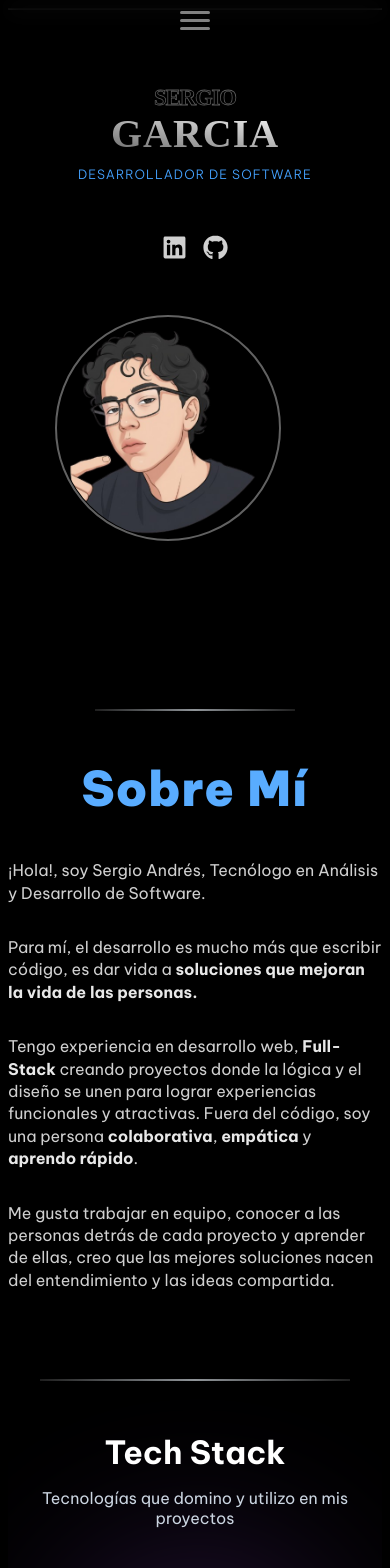
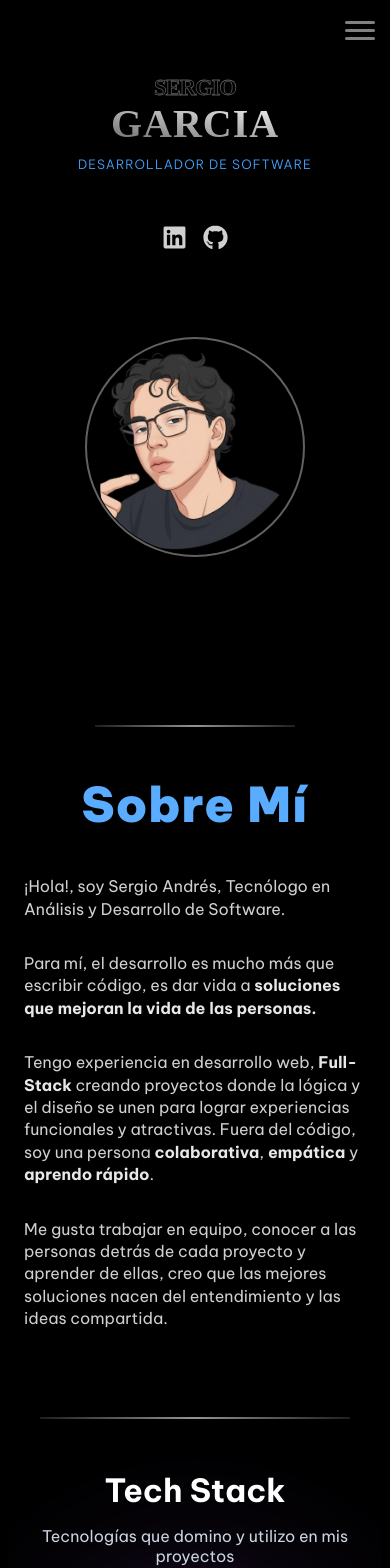
Before and after one commit to SergioAndresG/PORTAFOLIO-DEV, a Vue app in the folder portafolio/: page /#/ in a window 390 px wide. Shown: the top 1568 px of the page. Built offline with nearby package versions, Linux system fonts and the light colour scheme; a web font is replaced by a local one.

Commit message:
style(): Componentes responsive

```diff
--- a/portafolio/src/components/AboutMe.vue
+++ b/portafolio/src/components/AboutMe.vue
@@ -35,14 +35,14 @@
     })
 </script>
 <template>
-    <!-- Línea animada con scroll -->
+
+    <section  class="about-me-container" :class="{ 'visible': aboutMeVisible }">
+          <!-- Línea animada con scroll -->
     <div class="linea-container"  id="about-me">
         <hr class="linea-scroll" :style="{ width: lineWidth + 'px' }">
     </div>
-
     <!-- Sección Sobre Mi -->
     <h2 class="about-me"><span class="enfasis-azul">Sobre Mí</span></h2>
-    <section  class="about-me-container" :class="{ 'visible': aboutMeVisible }">
     <div class="about-content">
         <p>
             ¡Hola!, soy Sergio Andrés, Tecnólogo en Análisis y Desarrollo de Software.
@@ -87,12 +87,8 @@
 }
 /* === SECCIÓN SOBRE MÍ === */
 .about-me-container {
-  max-width: 800px;
-  margin-left: auto;
-  margin-right: auto;
   text-align: left;
   opacity: 0;
-  transform: translateY(50px);
   transition: opacity 1s ease, transform 1s ease;
 }
 
@@ -107,6 +103,8 @@
   font-weight: 900;
   letter-spacing: 1px;
   text-align: center;
+  overflow-wrap: break-word;
+  word-wrap: break-word;
 }
 
 .about-content {
@@ -129,4 +127,11 @@
 .about-content p {
   margin-bottom: 2rem;
 }
+
+@media (max-width: 768px) {
+  .about-me-container{
+    max-width: 100%;
+    padding: 0 1rem;
+  }
+}
 </style>
--- a/portafolio/src/components/Achievements.vue
+++ b/portafolio/src/components/Achievements.vue
@@ -154,12 +154,31 @@ onUnmounted(() => {
 </template>
 
 <style scoped>
-.linea-container{
+/* === RESET Y CONFIG GLOBAL === */
+*,
+*::before,
+*::after {
+  box-sizing: border-box;
+}
+
+/* === SECCIÓN PRINCIPAL === */
+.achievements-section {
+  width: 100%;
+  max-width: 100%;
+  padding: 0 1rem;
+  overflow: hidden;
+}
+
+/* === LÍNEA DIVISORA === */
+.linea-container {
   display: flex;
   justify-content: center;
   padding: 0 2rem;
+  width: 100%;
+  max-width: 100%;
 }
-.linea-scroll{
+
+.linea-scroll {
   height: 2px;
   background: linear-gradient(90deg,
     rgba(154, 154, 154, 0.2) 0%,
@@ -169,29 +188,36 @@ onUnmounted(() => {
   border: none;
   transition: width 0.5s cubic-bezier(0.4, 0, 0.2, 1);
   max-width: 880px;
+  width: 100%;
 }
+
+/* Header */
 .header {
   text-align: center;
   margin-bottom: -2.8rem;
   opacity: 0;
   transform: translateY(-40px);
   transition: all 0.7s ease;
+}
 
-}
 .header.visible {
   opacity: 1;
   transform: translateY(0);
 }
+
 .title {
-  font-size: 3rem;
+  font-size: clamp(2rem, 5vw, 3rem);
   font-weight: 700;
   color: white;
   margin-bottom: 0.5rem;
 }
+
 .subtitle {
-  font-size: 1.25rem;
+  font-size: clamp(1rem, 2.5vw, 1.25rem);
   color: #cbd5e1;
 }
+
+/* === TROPHY CONTAINER === */
 .container-trophy {
   width: 50px;
   display: flex;
@@ -205,29 +231,38 @@ onUnmounted(() => {
   transition: all 1s ease;
   text-align: center;
   top: 0.5rem;
+  overflow: hidden; /* Contener animaciones */
 }
+
 .container__star {
   transition: all .7s ease-in-out;
 }
+
 .first {
   position: absolute;
   top: 20px;
-  left: 50px;
+  left: 0; /* Ajustado para no desbordar */
+  right: 0;
+  margin: 0 auto;
+  width: fit-content;
   transition: all .7s ease-in-out;
 }
+
 .svg-icon {
   position: absolute;
   fill: #e94822;
   z-index: 1;
 }
+
 .star-eight {
   background: #efd510;
   width: 50px;
   height: 50px;
   position: relative;
   text-align: center;
-  animation: rot 3s  infinite;
+  animation: rot 3s infinite;
 }
+
 .star-eight::before {
   content: '';
   position: absolute;
@@ -238,27 +273,31 @@ onUnmounted(() => {
   background: #efd510;
   transform: rotate(135deg);
 }
+
 .container-trophy:hover .container__star {
   transform: rotateX(70deg) translateY(50px);
   box-shadow: 0px 0px 120px -100px #e4e727;
 }
+
 .container-trophy:hover .svg-icon {
   animation: grow 1s linear infinite;
 }
 
-/* Card principal */
+/* === CARD PRINCIPAL === */
 .achievement-card {
   position: relative;
   max-width: 650px;
+  width: 100%;
   margin: 0 auto;
   background: linear-gradient(135deg, rgba(30, 41, 59, 0.8) 0%, rgba(15, 23, 42, 0.9) 100%);
   backdrop-filter: blur(10px);
   border: 2px solid #475569;
   border-radius: 1.5rem;
-  padding: 2.5rem;
+  padding: clamp(1.5rem, 4vw, 2.5rem);
   overflow: hidden;
   transition: all 0.4s ease;
 }
+
 .achievement-card::before {
   content: '';
   position: absolute;
@@ -267,72 +306,79 @@ onUnmounted(() => {
   opacity: 0;
   transition: opacity 0.4s ease;
 }
+
 .achievement-card:hover {
   border-color: #64748b;
   transform: translateY(-8px);
   box-shadow: 0 25px 50px -12px rgba(68, 162, 255, 0.3);
 }
+
 .achievement-card:hover::before {
   opacity: 1;
 }
-/* Header de la card */
+
+/* === HEADER DE LA CARD === */
 .achievement-header {
   display: flex;
   align-items: center;
   gap: 1.5rem;
   margin-bottom: 1.5rem;
+  flex-wrap: wrap;
 }
-@keyframes pulse {
-  0%, 100% { transform: scale(1); }
-  50% { transform: scale(1.1); }
-}
+
 .header-content {
   flex: 1;
+  min-width: 0; /* Importante para text overflow */
 }
+
 .achievement-title {
-  font-size: 2rem;
+  font-size: clamp(1.5rem, 4vw, 2rem);
   font-weight: 700;
   color: white;
   margin-bottom: 0.5rem;
   background: linear-gradient(90deg, #fff, #60a5fa);
   -webkit-background-clip: text;
   -webkit-text-fill-color: transparent;
+  word-wrap: break-word;
 }
+
 .achievement-meta {
   display: flex;
   gap: 0.75rem;
   flex-wrap: wrap;
 }
+
 .meta-tag {
   padding: 0.375rem 0.875rem;
   border-radius: 0.375rem;
-  font-size: 0.8125rem;
+  font-size: clamp(0.75rem, 1.5vw, 0.8125rem);
   font-weight: 600;
   display: flex;
   align-items: center;
   gap: 0.375rem;
 }
+
 .meta-tag.category {
   background: rgba(168, 85, 247, 0.1);
   border: 1px solid rgba(168, 85, 247, 0.3);
   color: #a855f7;
 }
 
-/* Descripción */
+/* === DESCRIPCIÓN === */
 .achievement-description {
   color: #cbd5e1;
   line-height: 1.7;
-  font-size: 1rem;
+  font-size: clamp(0.875rem, 2vw, 1rem);
   margin-bottom: 2rem;
 }
 
-/* Stats */
+/* === STATS === */
 .achievement-stats {
   display: grid;
-  grid-template-columns: repeat(3, 1fr);
+  grid-template-columns: repeat(auto-fit, minmax(150px, 1fr));
   gap: 1.5rem;
   margin-bottom: 2rem;
-  padding: 1.5rem;
+  padding: clamp(1rem, 3vw, 1.5rem);
   background: rgba(255, 255, 255, 0.02);
   border-radius: 0.75rem;
   border: 1px solid rgba(71, 85, 105, 0.3);
@@ -343,7 +389,7 @@ onUnmounted(() => {
 }
 
 .stat-number {
-  font-size: 2.5rem;
+  font-size: clamp(2rem, 5vw, 2.5rem);
   font-weight: 700;
   background: linear-gradient(135deg, #44a2ff, #7d4af5);
   -webkit-background-clip: text;
@@ -352,17 +398,17 @@ onUnmounted(() => {
 }
 
 .stat-label {
-  font-size: 0.875rem;
+  font-size: clamp(0.75rem, 1.5vw, 0.875rem);
   color: #94a3b8;
 }
 
-/* Learnings */
+/* === LEARNINGS === */
 .learnings {
   margin-bottom: 1.5rem;
 }
 
 .learnings-title {
-  font-size: 1.125rem;
+  font-size: clamp(1rem, 2vw, 1.125rem);
   font-weight: 600;
   color: #60a5fa;
   margin-bottom: 1rem;
@@ -397,7 +443,7 @@ onUnmounted(() => {
   font-size: 0.75rem;
 }
 
-/* Tech stack */
+/* === TECH STACK === */
 .tech-stack {
   display: flex;
   flex-wrap: wrap;
@@ -408,12 +454,12 @@ onUnmounted(() => {
 }
 
 .tech-badge {
-  padding: 0.5rem 1rem;
+  padding: clamp(0.375rem, 1vw, 0.5rem) clamp(0.75rem, 2vw, 1rem);
   background: rgba(68, 162, 255, 0.1);
   border: 1px solid rgba(68, 162, 255, 0.3);
   border-radius: 0.5rem;
   color: #60a5fa;
-  font-size: 0.875rem;
+  font-size: clamp(0.75rem, 1.5vw, 0.875rem);
   font-weight: 500;
   transition: all 0.3s ease;
 }
@@ -424,13 +470,14 @@ onUnmounted(() => {
   box-shadow: 0 4px 12px rgba(68, 162, 255, 0.3);
 }
 
-/* Footer */
+/* === FOOTER === */
 .achievement-footer {
   display: flex;
   align-items: center;
   gap: 0.5rem;
   padding-top: 1rem;
   border-top: 1px solid rgba(71, 85, 105, 0.3);
+  flex-wrap: wrap;
 }
 
 .location {
@@ -438,40 +485,49 @@ onUnmounted(() => {
   align-items: center;
   gap: 0.5rem;
   color: #94a3b8;
-  font-size: 0.9375rem;
+  font-size: clamp(0.875rem, 1.5vw, 0.9375rem);
 }
+
+/* === ANIMACIONES === */
 @keyframes rot {
   0% {
     transform: rotate(0deg);
   }
-
   50% {
     transform: rotate(340deg);
   }
-
   100% {
     transform: rotate(0deg);
   }
 }
+
 @keyframes grow {
   0% {
     transform: rotate(0deg);
   }
-
   25% {
     transform: rotate(-5deg);
   }
-
   75% {
     transform: rotate(5deg);
   }
-
   100% {
     transform: scale(1) rotate(0deg);
   }
 }
-/* Responsive */
+
+@keyframes pulse {
+  0%, 100% { transform: scale(1); }
+  50% { transform: scale(1.1); }
+}
+
+/* === RESPONSIVE === */
 @media (max-width: 768px) {
+  .achievements-section {
+    width: 100%;
+    padding: 0 1rem;
+  }
+
   .achievement-card {
     padding: 1.5rem;
   }
@@ -481,13 +537,10 @@ onUnmounted(() => {
     text-align: center;
   }
 
-  .achievement-title {
-    font-size: 1.5rem;
-  }
-
   .achievement-stats {
     grid-template-columns: 1fr;
     gap: 1rem;
+    padding: 1rem;
   }
 
   .floating-badge {
@@ -496,4 +549,28 @@ onUnmounted(() => {
     width: fit-content;
   }
 }
+
+@media (max-width: 480px) {
+  .achievements-section {
+    padding: 0 0.75rem;
+  }
+
+  .achievement-card {
+    padding: 1rem;
+    border-radius: 1rem;
+  }
+
+  .tech-badge {
+    font-size: 0.75rem;
+    padding: 0.25rem 0.5rem;
+  }
+
+  .stat-number {
+    font-size: 1.75rem;
+  }
+
+  .learnings-list li {
+    font-size: 0.875rem;
+  }
+}
 </style>
--- a/portafolio/src/components/Header.vue
+++ b/portafolio/src/components/Header.vue
@@ -9,7 +9,6 @@ const scroll = ref(false)
 
 const handleScroll = () => {
   scroll.value = window.scrollY > 50 // Cuando el usuario baja mas de 50px
-
 }
 
 const scrollTo = (id: string) => {
@@ -20,31 +19,31 @@ const scrollTo = (id: string) => {
   }
 }
 
-
 // Función para toggle (abrir/cerrar) el menú
 const toggleMenu = () => {
   isMenuOpen.value = !isMenuOpen.value
 }
+
 // Función para cerrar el menú cuando se hace click en un link
 const closeMenu = () => {
   isMenuOpen.value = false
 }
 
-onMounted(() =>{
+onMounted(() => {
   window.addEventListener('scroll', handleScroll)
 })
-onUnmounted(() =>{
-  window.addEventListener('scroll', handleScroll)
+
+onUnmounted(() => {
+  window.removeEventListener('scroll', handleScroll) // Aquí estaba mal, debería ser removeEventListener
 })
 </script>
 
 <template>
   <header :class="{scroll: scroll}">
-    <nav class="nav-container" :class="{scroll:scroll}">
     <!-- Botón hamburguesa -->
     <button
       class="hamburger-button"
-        :class="{ 'active': isMenuOpen }"
+      :class="{ 'active': isMenuOpen, 'scroll': scroll }"
       @click="toggleMenu"
       aria-label="Menu"
     >
@@ -53,6 +52,7 @@ onUnmounted(() =>{
       <span class="line"></span>
     </button>
 
+    <nav class="nav-container" :class="{scroll:scroll}">
       <!-- Menú (se muestra/oculta con la clase 'open') -->
       <ul
         class="ul-container"
@@ -76,8 +76,6 @@ onUnmounted(() =>{
         <li class="li-container">
           <a @click="scrollTo('contact-me')">Contacto</a>
         </li>
-
-
       </ul>
 
       <!-- Overlay oscuro cuando el menú está abierto -->
@@ -91,7 +89,6 @@ onUnmounted(() =>{
 </template>
 
 <style scoped>
-
 header {
   position: fixed;
   top: 0;
@@ -101,20 +98,23 @@ header {
   z-index: 9998;
   background: rgba(0, 0, 0, 0.8);
   backdrop-filter: blur(10px);
+  transition: all 0.4s ease-in-out;
 }
+
 header.scroll {
   width: min(900px, 90%);
   height: 3rem;
   border: solid 1px #efefef;
-  border-radius: 50px  50px  50px  50px;
-  transition: all 0.4s ease-in-out;
+  border-radius: 50px;
   margin: 0.5rem auto;
   box-shadow: 0 0 20px rgba(0, 255, 255, 0.2);
   background: rgba(0, 0, 0, 0.693);
 }
+
 header.scroll a {
   font-size: 0.9rem;
 }
+
 .nav-container {
   justify-content: center;
   display: flex;
@@ -123,10 +123,12 @@ header.scroll a {
   margin: 0 auto;
   margin-top: 0.5rem;
 }
-.nav-container.scroll{
+
+.nav-container.scroll {
   margin-top: -8px;
   transition: all 0.4s ease-in-out;
 }
+
 /* ========== BOTÓN HAMBURGUESA ========== */
 .hamburger-button {
   display: none; /* Oculto en desktop por defecto */
@@ -139,7 +141,16 @@ header.scroll a {
   cursor: pointer;
   padding: 0;
   z-index: 10000;
-  position: relative;
+  position: fixed;
+  top: 15px;
+  right: 20px;
+  transition: all 0.3s ease;
+}
+
+/* Ajuste del botón cuando hay scroll en móviles */
+.hamburger-button.scroll {
+  top: 15px;
+  left: 20px;
 }
 
 /* Las 3 líneas del hamburguesa */
@@ -164,8 +175,7 @@ header.scroll a {
 
 .hamburger-button.active .line:nth-child(3) {
   transform: rotate(-45deg) translate(4px, -8px);
-  background:  #1E90FF;
-;
+  background: #1E90FF;
 }
 
 /* Hover del botón */
@@ -182,20 +192,24 @@ header.scroll a {
   list-style: none;
   transition: all 0.3s ease;
 }
+
 .li-container {
   list-style: none;
   display: inline-block;
   margin: 0 15px;
 }
+
 .li-container::after {
   content: "/";
   color: rgb(255, 255, 255);
   position: relative;
   left: 15px;
 }
+
 .li-container:last-child::after {
   content: "";
 }
+
 a {
   text-decoration: none;
   color: rgb(129, 129, 129);
@@ -203,11 +217,14 @@ a {
   transition: all 0.2s ease-in-out;
   font-size: 16px;
   padding: 20px;
+  cursor: pointer;
 }
+
 a:hover {
   color: #1E90FF;
   transform: translateY(-5px);
 }
+
 /* Overlay oscuro */
 .overlay {
   position: fixed;
@@ -221,6 +238,7 @@ a:hover {
   transition: all 0.3s ease;
   z-index: 9997;
 }
+
 .overlay.show {
   opacity: 1;
   visibility: visible;
@@ -228,9 +246,43 @@ a:hover {
 
 /* ========== RESPONSIVE ========== */
 @media (max-width: 768px) {
+  /* Header en móviles */
+  header {
+    position: fixed;
+    top: 0;
+    left: 0;
+    width: 100%;
+    transform: none;
+    background: rgba(0, 0, 0, 0.9);
+    backdrop-filter: blur(10px);
+    height: 60px;
+    border-radius: 0;
+  }
+
+  header.scroll {
+    width: 100%;
+    height: 60px;
+    border: none;
+    border-radius: 0;
+    margin: 0;
+    box-shadow: 0 2px 10px rgba(0, 0, 0, 0.3);
+    background: rgba(0, 0, 0, 0.95);
+  }
+
   /* Mostrar el botón hamburguesa en móviles */
   .hamburger-button {
     display: flex;
+  }
+
+  /* Ajustar nav container en móvil */
+  .nav-container {
+    margin-top: 0;
+    height: 100%;
+    align-items: center;
+  }
+
+  .nav-container.scroll {
+    margin-top: 0;
   }
 
   /* El menú se convierte en un panel lateral */
@@ -285,6 +337,12 @@ a:hover {
   .ul-container.open .li-container:nth-child(4) {
     transition-delay: 0.4s;
   }
+  .ul-container.open .li-container:nth-child(5) {
+    transition-delay: 0.5s;
+  }
+  .ul-container.open .li-container:nth-child(6) {
+    transition-delay: 0.6s;
+  }
 
   /* Quitamos el "/" en móvil */
   .li-container::after {
@@ -298,4 +356,16 @@ a:hover {
     padding: 10px 0;
   }
 }
+
+/* Para pantallas muy pequeñas */
+@media (max-width: 480px) {
+  .hamburger-button {
+    top: 18px;
+    right: 15px;
+  }
+
+  .ul-container {
+    width: 80%;
+  }
+}
 </style>
--- a/portafolio/src/components/Home.vue
+++ b/portafolio/src/components/Home.vue
@@ -1,8 +1,6 @@
   <template>
 
 
-  <!-- Línea divisora superior -->
-  <hr class="linea-superior">
 
   <!-- Hero Section -->
   <div class="hero-container">
@@ -36,6 +34,12 @@
 
 
 <style scoped>
+/* === RESET Y CONFIGURACIÓN GLOBAL === */
+*,
+*::before,
+*::after {
+  box-sizing: border-box;
+}
 
 /* === HERO SECTION === */
 .hero-container {
@@ -49,6 +53,7 @@
   max-width: 1400px;
   margin-left: auto;
   margin-right: auto;
+  overflow: hidden; /* Previene overflow */
 }
 
 .texto-container {
@@ -179,13 +184,15 @@
   display: flex;
   justify-content: center;
   align-items: center;
-  margin-right: 55px;
-  margin-top: -1rem;
+  /* ELIMINAR márgenes problemáticos */
+  /* margin-right: 55px; */
+  /* margin-top: -1rem; */
 }
 
 .imagen {
   height: 400px;
   width: 400px;
+  max-width: 100%; /* IMPORTANTE: limitar ancho */
   object-fit: cover;
   border-radius: 50%;
   border: 2px solid #616161;
@@ -303,8 +310,8 @@
     flex-direction: column;
     align-items: center;
     margin-top: 4rem;
-    gap: 2rem;
-  }
+    gap: 3rem;
+    }
 
   .texto-container {
     align-items: center;
@@ -339,6 +346,10 @@
     justify-content: center;
   }
 
+  .imagen-container {
+    margin-right: 0; /* Eliminar margen en móviles */
+  }
+
   .imagen {
     height: 320px;
     width: 320px;
@@ -352,7 +363,7 @@
   }
 
   .nombre-outline-svg text {
-    font-size: 90px;
+    font-size: 80px;
     stroke-width: 2;
   }
 
```
Also changed, not shown: portafolio/src/components/ProyectSection.vue (+5 -8 lines). Lines whose indentation alone changed are shown as unchanged.
